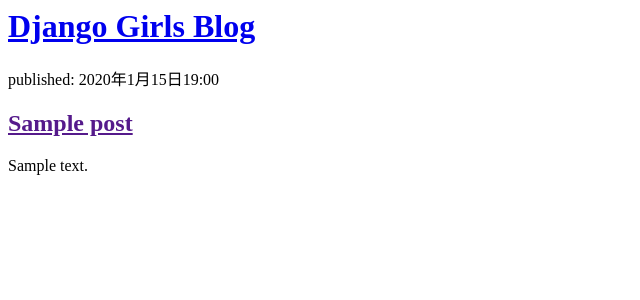
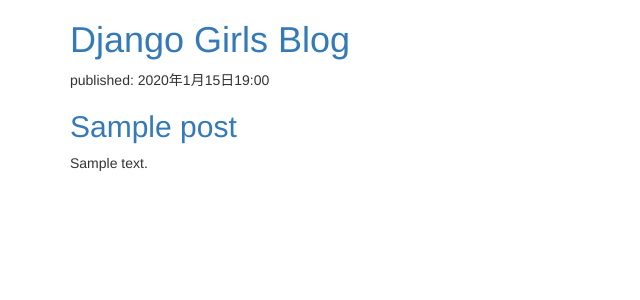
Before and after one commit to yd-03/django-sample03, a Django app: page / in a window 1280 px wide. Shown: the top 300 px of the page, without its empty margins (0-640 px from the left). Run offline with Django 5.2, Linux system fonts and the light colour scheme; tables that the repository leaves empty hold one stand-in row (values such as "Sample post"); some libraries are stand-ins or nearby versions.

Commit message:
feat: Bootstrapを追加

```diff
--- a/blog/templates/blog/post_list.html
+++ b/blog/templates/blog/post_list.html
@@ -1,11 +1,28 @@
+<!DOCTYPE html>
+<html>
+  <head>
+    <link
+      rel="stylesheet"
+      href="//maxcdn.bootstrapcdn.com/bootstrap/3.2.0/css/bootstrap.min.css"
+    />
+    <link
+      rel="stylesheet"
+      href="//maxcdn.bootstrapcdn.com/bootstrap/3.2.0/css/bootstrap-theme.min.css"
+    />
+  </head>
+  <body>
+    <div class="container">
       <div>
         <h1><a href="/">Django Girls Blog</a></h1>
       </div>
 
       {% for post in posts %}
-<div>
+      <div class="post">
         <p>published: {{ post.published_date }}</p>
         <h2><a href="">{{ post.title }}</a></h2>
         <p>{{ post.text|linebreaksbr }}</p>
       </div>
       {% endfor %}
+    </div>
+  </body>
+</html>
```
Lines whose indentation alone changed are shown as unchanged.
